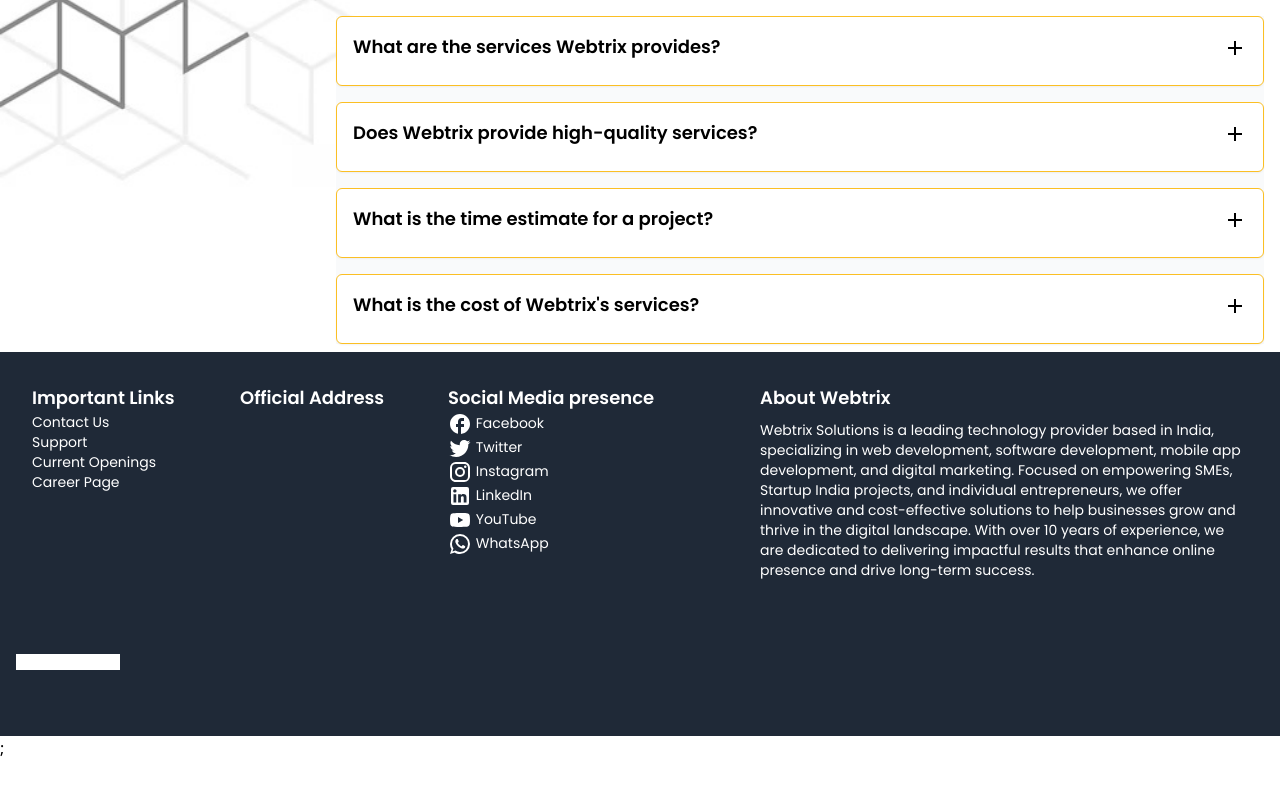
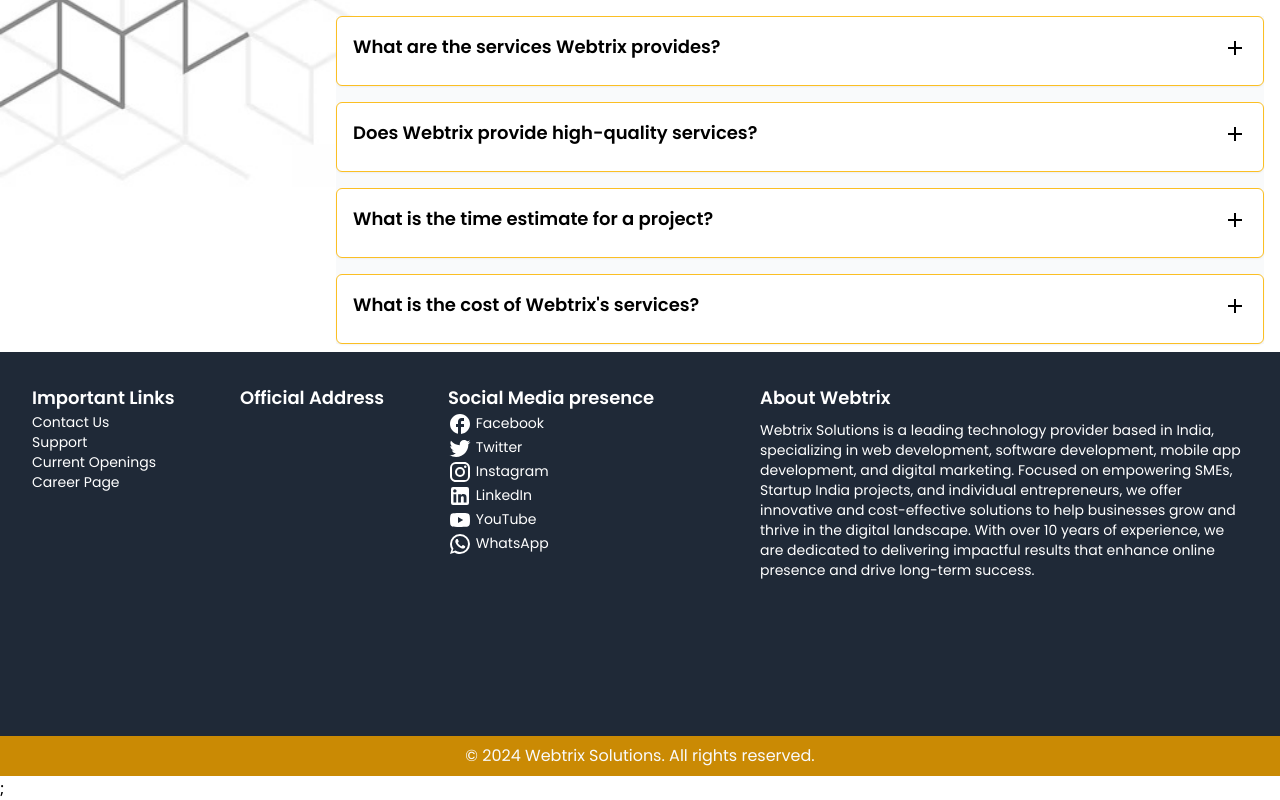
Before and after one commit to ashishkr26/webtrix, a React (Create React App) app: page / in a window 1280 px wide. Shown: the part 2202-3002 px from the top of the page. Before the commit the page ends 2962 px from the top, so only its background shows below. Built offline with nearby package versions, Linux system fonts and the light colour scheme.

Commit message:
small fix in footer

```diff
--- a/src/components/Footer.js
+++ b/src/components/Footer.js
@@ -7,6 +7,7 @@
 import WhatsAppIcon from "@mui/icons-material/WhatsApp";
 const Footer = () => {
   return (
+    <>
       <div className="bg-gray-800 h-96 mt-16 text-white grid grid-cols-12 font-poppins p-4">
         <div className="p-4 col-span-2">
           <span className="text-lg font-semibold">Important Links</span>
@@ -52,13 +53,16 @@
             development, and digital marketing. Focused on empowering SMEs,
             Startup India projects, and individual entrepreneurs, we offer
             innovative and cost-effective solutions to help businesses grow and
-          thrive in the digital landscape. With over 10 years of experience, we
-          are dedicated to delivering impactful results that enhance online
+            thrive in the digital landscape. With over 10 years of experience,
+            we are dedicated to delivering impactful results that enhance online
             presence and drive long-term success.
           </p>
         </div>
-      <div className="h-4 bg-white"></div>
       </div>
+      <div className="h-10 bg-yellow-600  flex justify-center items-center font-poppins  text-gray-50 ">
+        © 2024 Webtrix Solutions. All rights reserved.
+      </div>
+    </>
   );
 };
 
--- a/src/components/Header.js
+++ b/src/components/Header.js
@@ -21,7 +21,7 @@
     setOpen(newOpen);
   };
   return (
-    <div className="font-poppins bg-yellow-400 text-white opacity-70ont-semibold p-2 lg:text-lg md:text-base sm:text-sm shadow-lg flex justify-between sticky top-0 z-10">
+    <div className="font-poppins bg-yellow-400 text-white  p-2 lg:text-lg md:text-base sm:text-sm shadow-lg flex justify-between sticky top-0 z-10">
       <ul className="flex flex-row font-semibold">
         <li
           onClick={handleToggleMenu}
```
Lines whose indentation alone changed are shown as unchanged.
